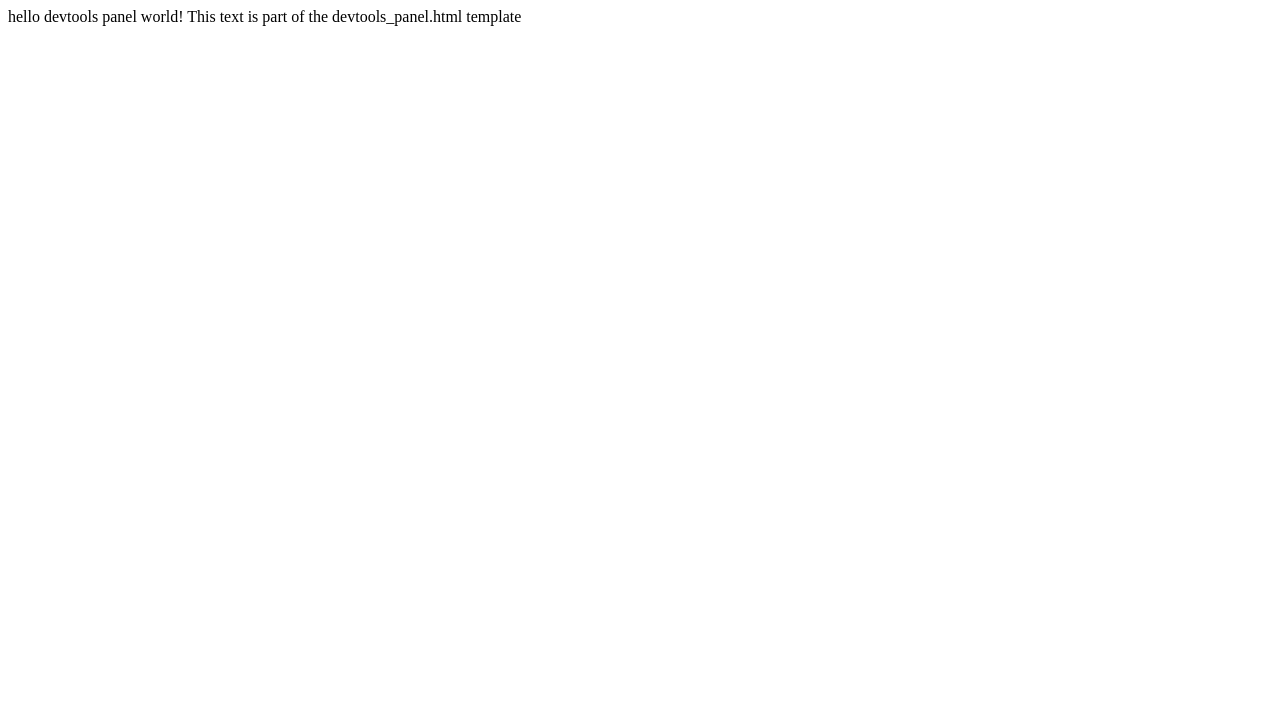
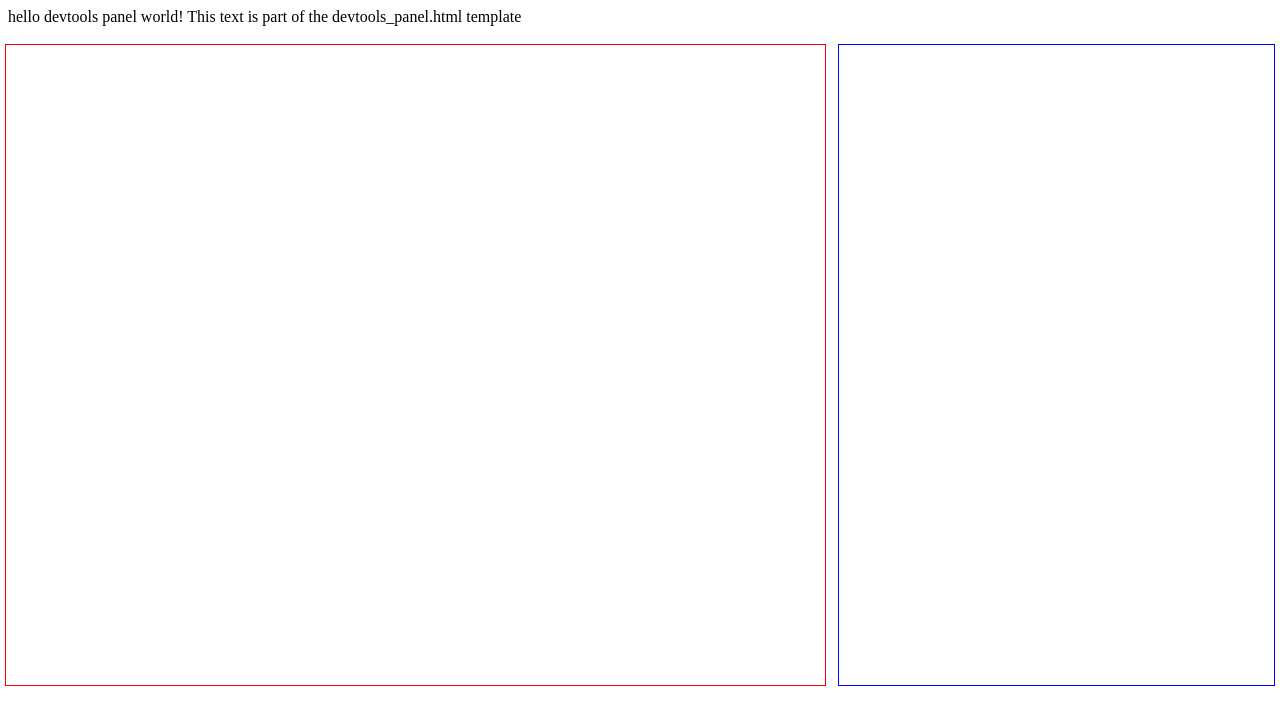
Before and after one commit to ejsuncy/frame-inspector, a browser extension: page html/devtools_panel.html in a window 1280 px wide. Drawn offline with Linux system fonts and the light colour scheme.

Commit message:
Add proof of concept for adding frame text to div in the devtools panel

```diff
--- a/css/styles.css
+++ b/css/styles.css
@@ -0,0 +1,23 @@
+#frames {
+    border-color: red;
+    border-width: 1px;
+    border-style: solid;
+    width: 64%;
+    height: 80%;
+    overflow-y: scroll;
+    position: fixed;
+    left: 0;
+    margin-left: 5px;
+}
+
+#preview {
+    border-color: blue;
+    border-width: 1px;
+    border-style: solid;
+    width: 34%;
+    height: 80%;
+    overflow: scroll;
+    position: fixed;
+    right: 0;
+    margin-right: 5px;
+}
--- a/html/devtools_panel.html
+++ b/html/devtools_panel.html
@@ -1,10 +1,15 @@
 <!DOCTYPE html>
+<html>
     <head>
         <title>Title</title>
+        <link rel="stylesheet" href="/css/styles.css">
     </head>
     <body>
 hello devtools panel world! This text is part of the devtools_panel.html template
     <br><br>
-    <div id="content"></div>
+        <div>
+            <span id="frames"></span>
+            <span id="preview"></span>
+        </div>
     </body>
 </html>
```
Also changed, not shown: js/devtools.js (+20 -1 lines).
